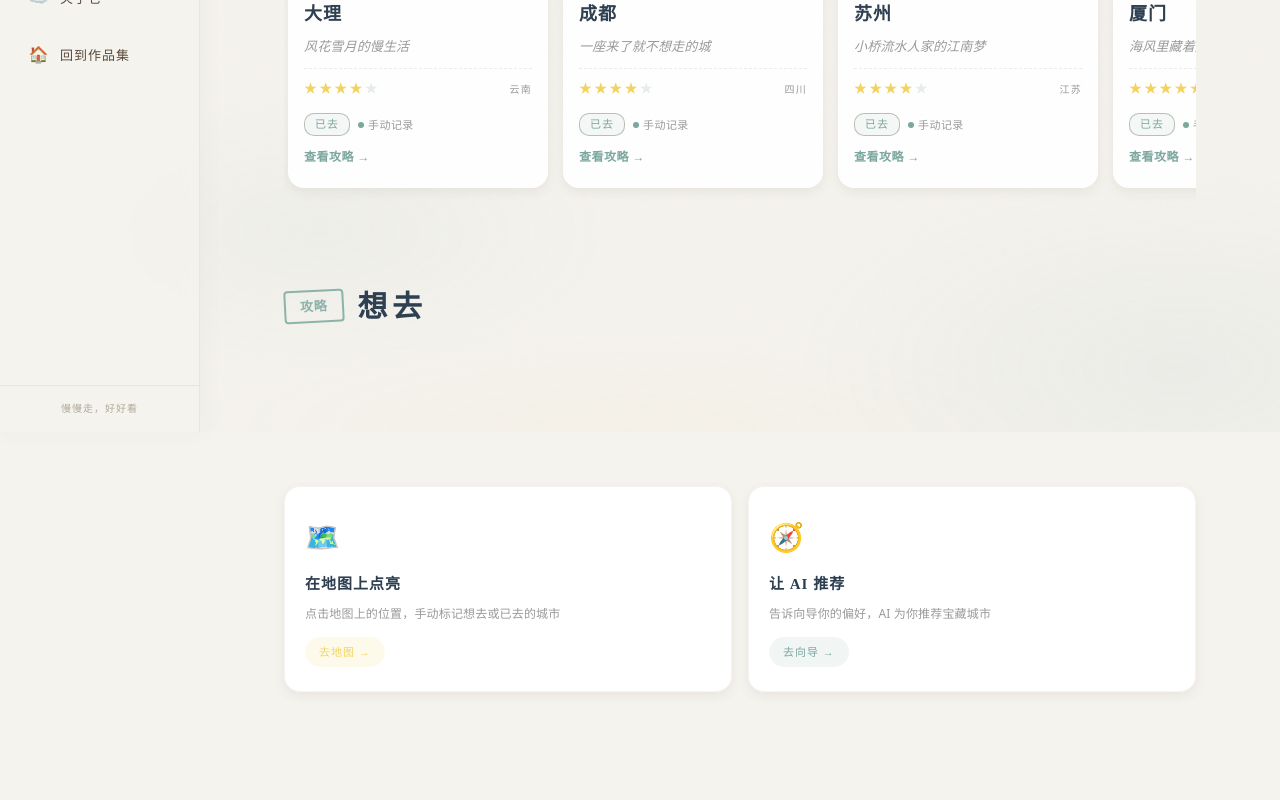
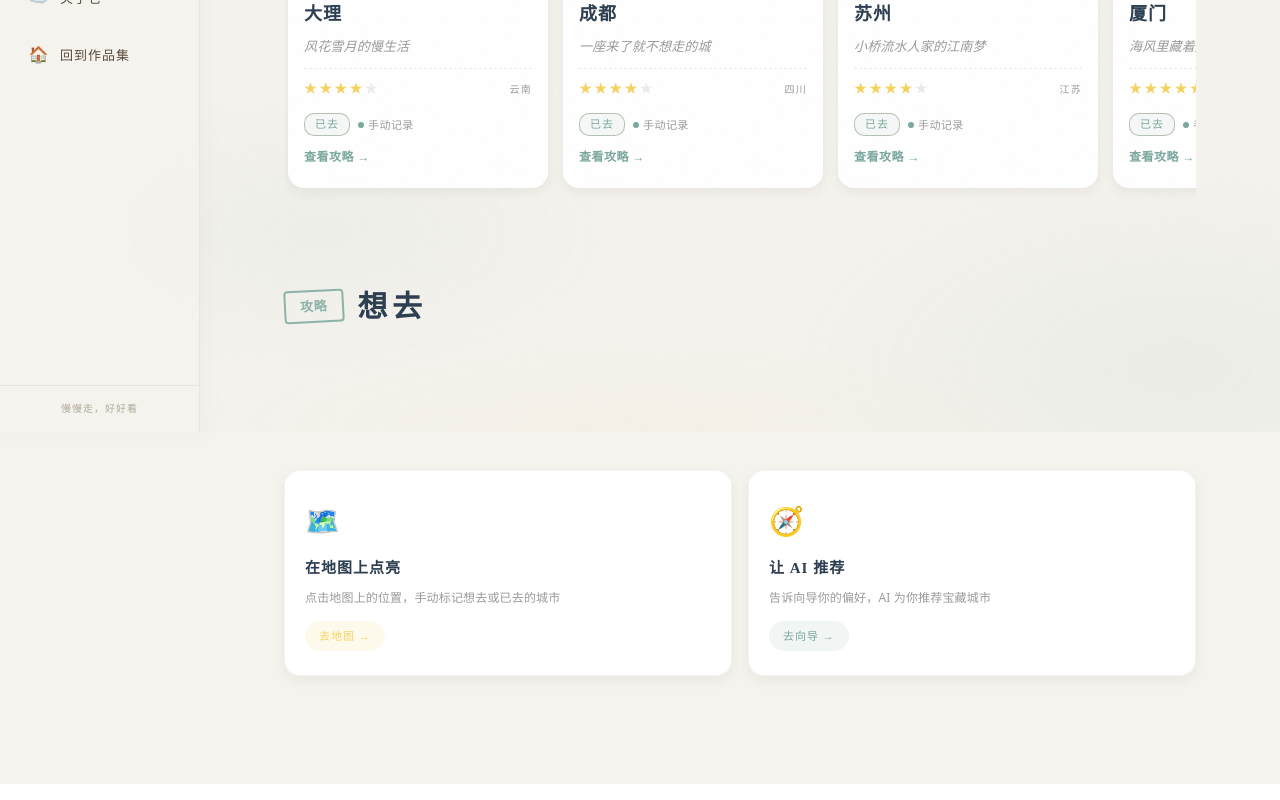
Before and after one commit to lujunling1230/xiaolu-web, a React (Vite) app: page /toolbox/travel/cities in a window 1280 px wide. Shown: the part 368-1168 px from the top of the page. Built offline with nearby package versions, Linux system fonts and the light colour scheme.

Commit message:
fix: 修复 ProjectsPage 中文引号导致的语法错误

```diff
--- a/src/pages/toolbox/roaming-guide/CitiesPage.tsx
+++ b/src/pages/toolbox/roaming-guide/CitiesPage.tsx
@@ -47,7 +47,7 @@ export default function CitiesPage() {
         </div>
 
         {/* ===== 添加想去城市的两种途径 ===== */}
-        <section className="rg-card-section" style={{ marginTop: -16 }}>
+        <section className="rg-card-section" style={{ marginTop: -32 }}>
           <div style={{
             display: "grid",
             gridTemplateColumns: "repeat(auto-fit, minmax(220px, 1fr))",
```
Also changed, not shown: 2 other files (tests, documents, lock files or other folders).
